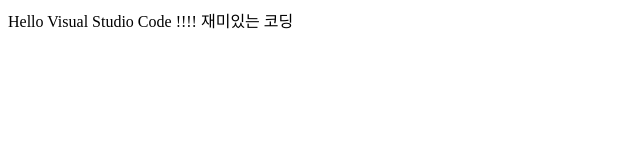
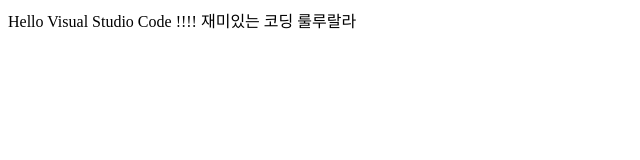
Before and after one commit to Romi0804/fds-git, a plain HTML site: page hahaha/index.html in a window 1280 px wide. Shown: the full height of the page, 0-640 px from the left. Drawn offline with Linux system fonts and the light colour scheme.

Commit message:
index.html  수정

```diff
--- a/hahaha/index.html
+++ b/hahaha/index.html
@@ -9,5 +9,6 @@
 <body>
     Hello Visual Studio Code !!!!
     재미있는 코딩
+    룰루랄라
 </body>
 </html>
```
